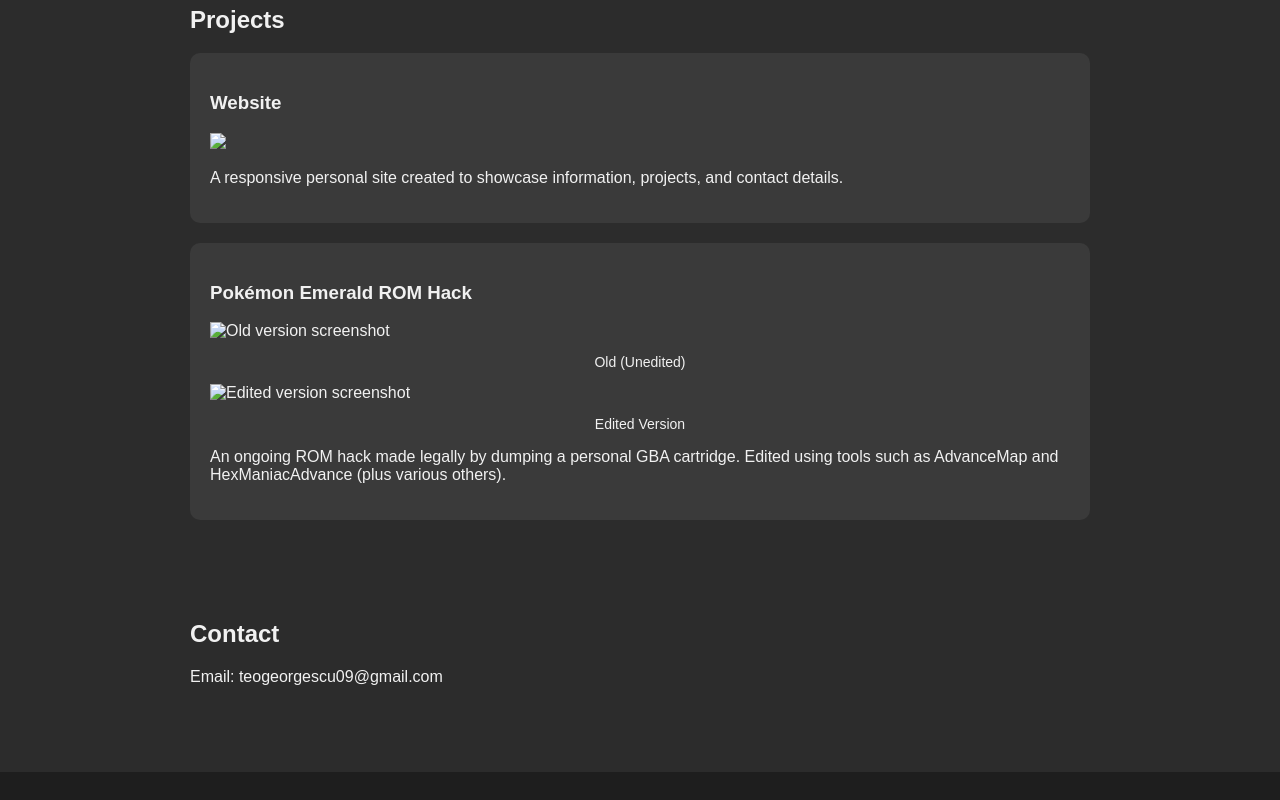
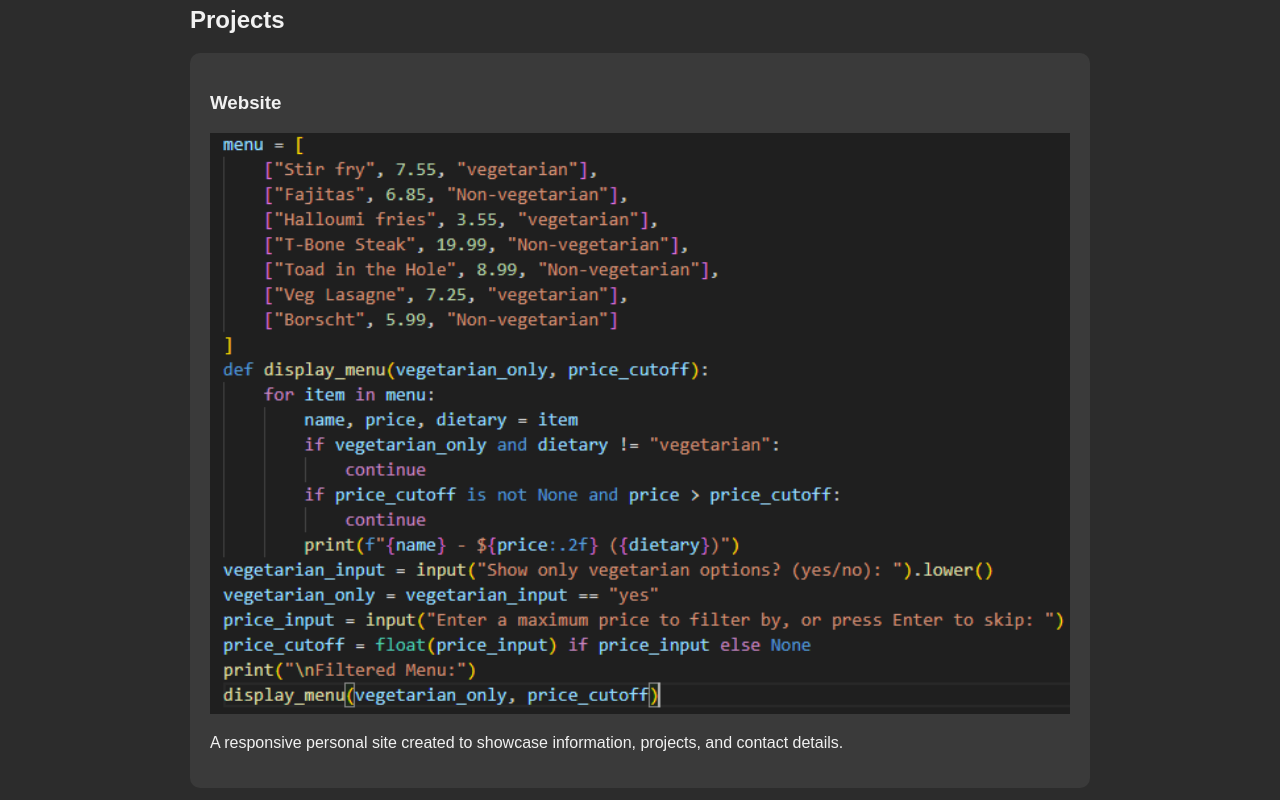
Before and after one commit to 20cgeorgescu/20cgeorgescu.github.io, a plain HTML site: page index.html in a window 1280 px wide. Shown: the part 660-1460 px from the top of the page. Drawn offline with Linux system fonts and the light colour scheme.

Commit message:
fixed images as they werent working

```diff
--- a/index.html
+++ b/index.html
@@ -86,7 +86,7 @@
         <div class="project">
             <h3>Website</h3>
             <div class="Website-image">
-                <img src="WebsiteScreenShot.png" width="100%">
+                <img src="images/WebsiteScreenShot.png" width="100%">
             </div>
             <p>A responsive personal site created to showcase information, projects, and contact details.</p>
         </div>
@@ -95,11 +95,11 @@
             <h3>Pokémon Emerald ROM Hack</h3>
             <div class="image-stack">
                 <div class="image-item">
-                    <img src="oldRoute2ScreenShot.png" alt="Old version screenshot" width="100%">
+                    <img src="images/oldRoute2ScreenShot.png" alt="Old version screenshot" width="100%">
                     <p style="font-size:14px; text-align:center;">Old (Unedited)</p>
                 </div>
                 <div class="image-item">
-                    <img src="newRoute2ScreenShot.png" alt="Edited version screenshot" width="100%">
+                    <img src="images/newRoute2ScreenShot.png" alt="Edited version screenshot" width="100%">
                     <p style="font-size:14px; text-align:center;">Edited Version</p>
                 </div>
             </div>
```
